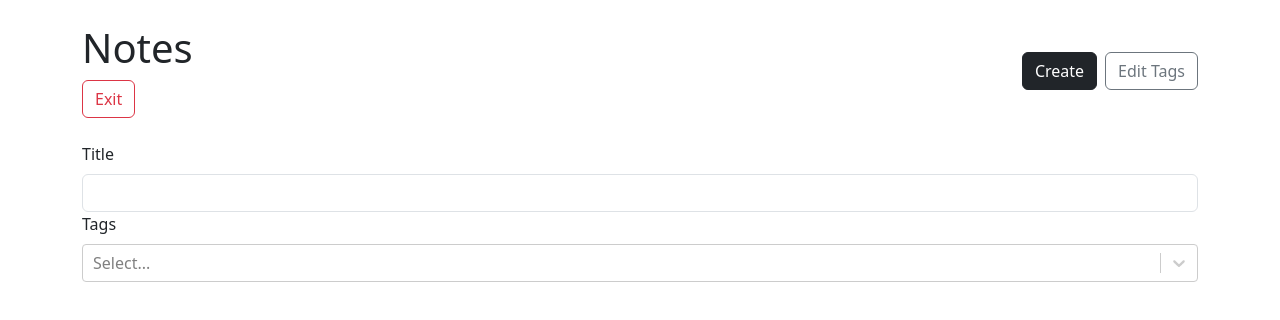
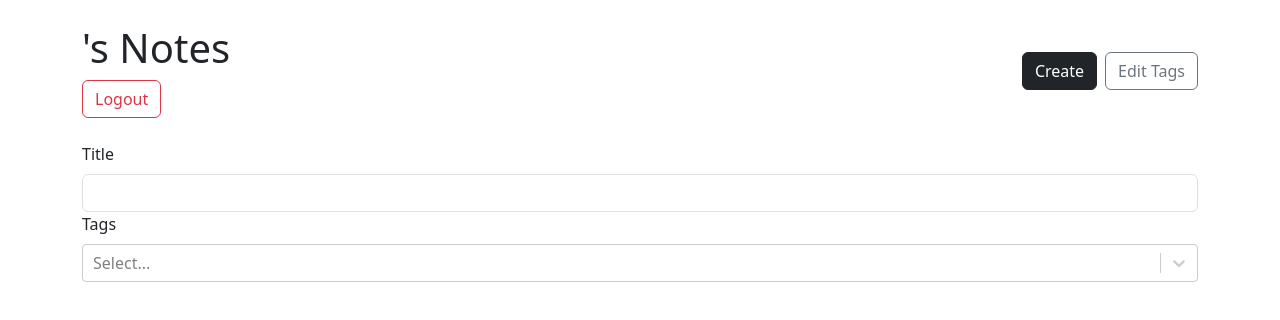
Before and after one commit to Baysoner/https---github.com-Baysoner-notes-taker, a React (Vite) app: page /home in a window 1280 px wide. Shown: the top 320 px of the page. Built offline with nearby package versions, Linux system fonts and the light colour scheme.

Commit message:
add current user name and logout

```diff
--- a/src/components/HomePage/Home.tsx
+++ b/src/components/HomePage/Home.tsx
@@ -112,6 +112,7 @@ export default function Home() {
               updateTag={updateTag}
               deleteTag={deleteTag}
               availableTags={tags}
+              currentUser={currentUser}
             />
           }
         />
--- a/src/components/HomePage/NoteList.tsx
+++ b/src/components/HomePage/NoteList.tsx
@@ -10,6 +10,7 @@ type NoteListProps = {
   notes: Note[];
   deleteTag: (id: string) => void;
   updateTag: (id: string, label: string) => void;
+  currentUser: any;
 };
 
 type SimpleNote = {
@@ -31,6 +32,7 @@ export function NoteList({
   notes,
   updateTag,
   deleteTag,
+  currentUser,
 }: NoteListProps) {
   const [selectedTags, setSelectedTags] = useState<Tag[]>([]);
   const [title, setTitle] = useState("");
@@ -52,10 +54,10 @@ export function NoteList({
     <>
       <Row className="align-items-center mb-4">
         <Col>
-          <h1>Notes</h1>
+          <h1>{currentUser}'s Notes</h1>
           <Link to={"/"}>
             <button type="button" className="btn btn-outline-danger">
-              Exit
+              Logout
             </button>
           </Link>
         </Col>
```
